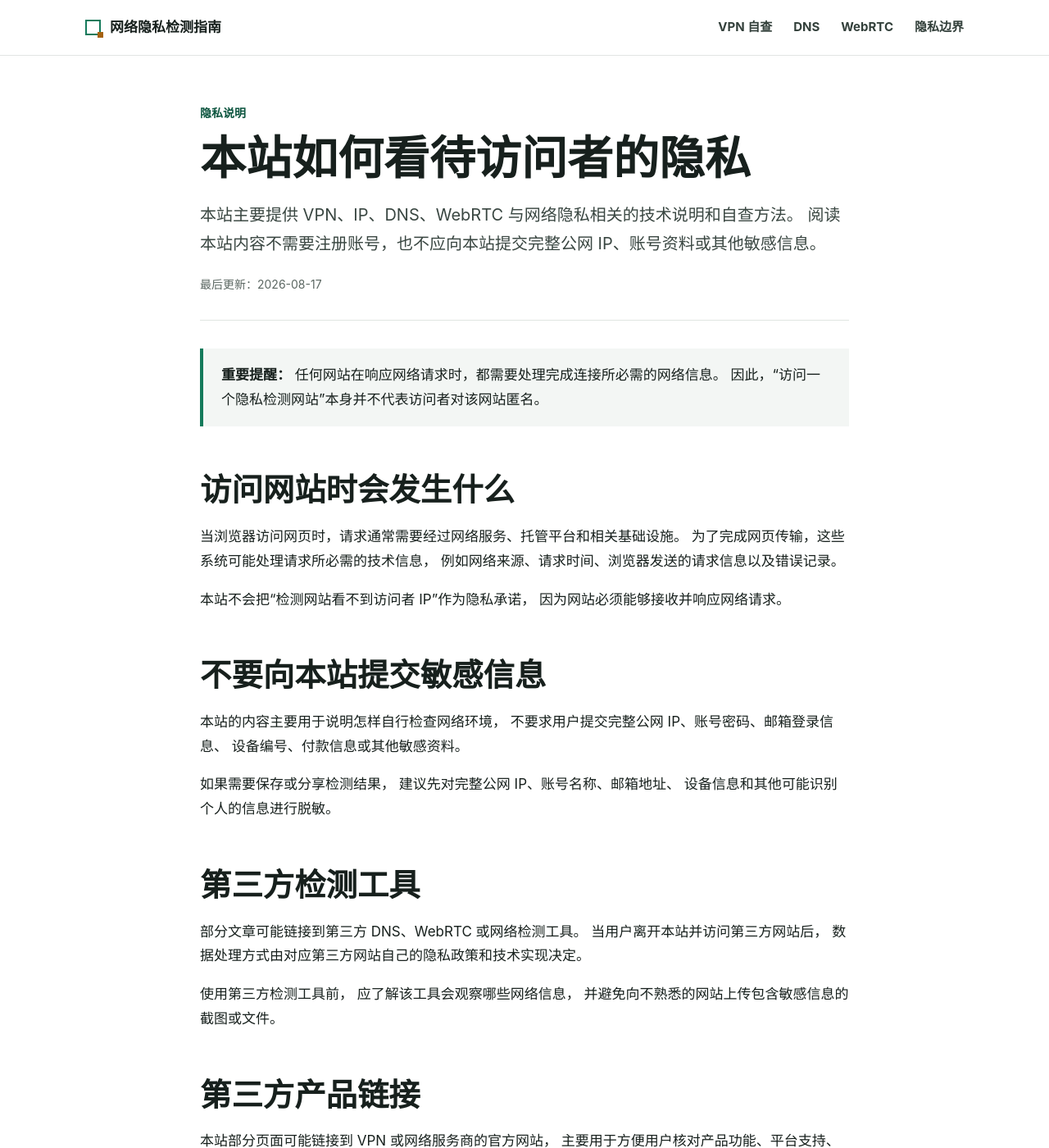
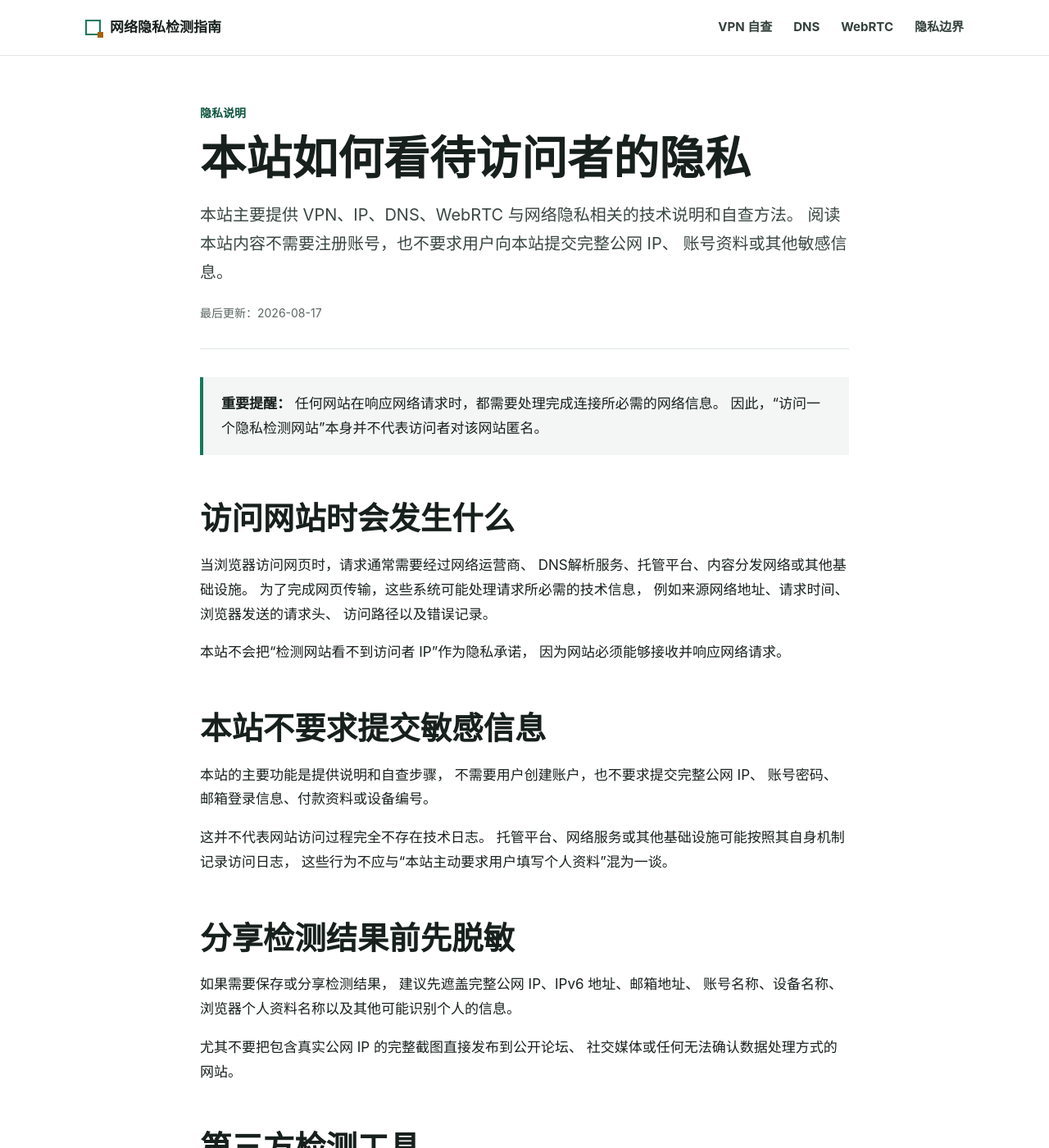
Before and after one commit to ximenshu2/ximenshu2.github.io, a Jekyll site: the page built from privacy-policy/index.html, in a window 1280 px wide and 1400 px high. Shown: the whole window at 82% size. Built offline with Jekyll 4.4.1, drawn with Linux system fonts in a browser that asks for light colours; some of the changed text lies outside the part shown.

Commit message:
Update index.html

```diff
--- a/privacy-policy/index.html
+++ b/privacy-policy/index.html
@@ -14,7 +14,8 @@ date_modified: 2026-08-17
 
     <p class="dek">
       本站主要提供 VPN、IP、DNS、WebRTC 与网络隐私相关的技术说明和自查方法。
-      阅读本站内容不需要注册账号，也不应向本站提交完整公网 IP、账号资料或其他敏感信息。
+      阅读本站内容不需要注册账号，也不要求用户向本站提交完整公网 IP、
+      账号资料或其他敏感信息。
     </p>
 
     <div class="meta">
@@ -31,9 +32,11 @@ date_modified: 2026-08-17
   <h2>访问网站时会发生什么</h2>
 
   <p>
-    当浏览器访问网页时，请求通常需要经过网络服务、托管平台和相关基础设施。
+    当浏览器访问网页时，请求通常需要经过网络运营商、
+    DNS解析服务、托管平台、内容分发网络或其他基础设施。
     为了完成网页传输，这些系统可能处理请求所必需的技术信息，
-    例如网络来源、请求时间、浏览器发送的请求信息以及错误记录。
+    例如来源网络地址、请求时间、浏览器发送的请求头、
+    访问路径以及错误记录。
   </p>
 
   <p>
@@ -41,18 +44,31 @@ date_modified: 2026-08-17
     因为网站必须能够接收并响应网络请求。
   </p>
 
-  <h2>不要向本站提交敏感信息</h2>
+  <h2>本站不要求提交敏感信息</h2>
 
   <p>
-    本站的内容主要用于说明怎样自行检查网络环境，
-    不要求用户提交完整公网 IP、账号密码、邮箱登录信息、
-    设备编号、付款信息或其他敏感资料。
+    本站的主要功能是提供说明和自查步骤，
+    不需要用户创建账户，也不要求提交完整公网 IP、
+    账号密码、邮箱登录信息、付款资料或设备编号。
   </p>
 
   <p>
+    这并不代表网站访问过程完全不存在技术日志。
+    托管平台、网络服务或其他基础设施可能按照其自身机制记录访问日志，
+    这些行为不应与“本站主动要求用户填写个人资料”混为一谈。
+  </p>
+
+  <h2>分享检测结果前先脱敏</h2>
+
+  <p>
     如果需要保存或分享检测结果，
-    建议先对完整公网 IP、账号名称、邮箱地址、
-    设备信息和其他可能识别个人的信息进行脱敏。
+    建议先遮盖完整公网 IP、IPv6 地址、邮箱地址、
+    账号名称、设备名称、浏览器个人资料名称以及其他可能识别个人的信息。
+  </p>
+
+  <p>
+    尤其不要把包含真实公网 IP 的完整截图直接发布到公开论坛、
+    社交媒体或任何无法确认数据处理方式的网站。
   </p>
 
   <h2>第三方检测工具</h2>
@@ -80,8 +96,8 @@ date_modified: 2026-08-17
   <p>
     点击这些链接后，
     用户将进入第三方网站。
-    第三方网站的 Cookie、日志、账号系统和其他数据处理行为，
-    不属于本站控制范围。
+    第三方网站的 Cookie、日志、账号系统、
+    分析工具和其他数据处理行为，不属于本站控制范围。
   </p>
 
   <h2>Cookie 与本地存储</h2>
@@ -93,12 +109,12 @@ date_modified: 2026-08-17
   </p>
 
   <p>
-    不能在没有实际核对网站实现的情况下，
-    把“完全不使用 Cookie”或“完全不记录访问数据”
-    写成永久承诺。
+    在没有持续核对网站实现和托管环境的情况下，
+    不应把“完全不使用 Cookie”“完全不记录日志”
+    或“完全不处理访问数据”写成永久承诺。
   </p>
 
-  <h2>托管平台</h2>
+  <h2>托管平台与基础设施</h2>
 
   <p>
     本站通过第三方基础设施提供网页访问。
@@ -107,11 +123,17 @@ date_modified: 2026-08-17
     安全策略和隐私政策约束。
   </p>
 
+  <p>
+    因此，本站能够控制的内容发布行为，
+    与托管平台为了提供、保护和维护服务而进行的技术处理，
+    应分别理解。
+  </p>
+
   <h2>检测内容不等于安全审计</h2>
 
   <p>
     本站提供的 IP、DNS 和 WebRTC 判断方法，
-    只能观察特定环境中的部分网络信号，
+    只能观察特定设备、浏览器和网络环境中的部分信号，
     不等于完整的信息安全审计。
   </p>
 
```
Also changed, not shown: other parts of privacy-policy/index.html (+1 -1 lines).
